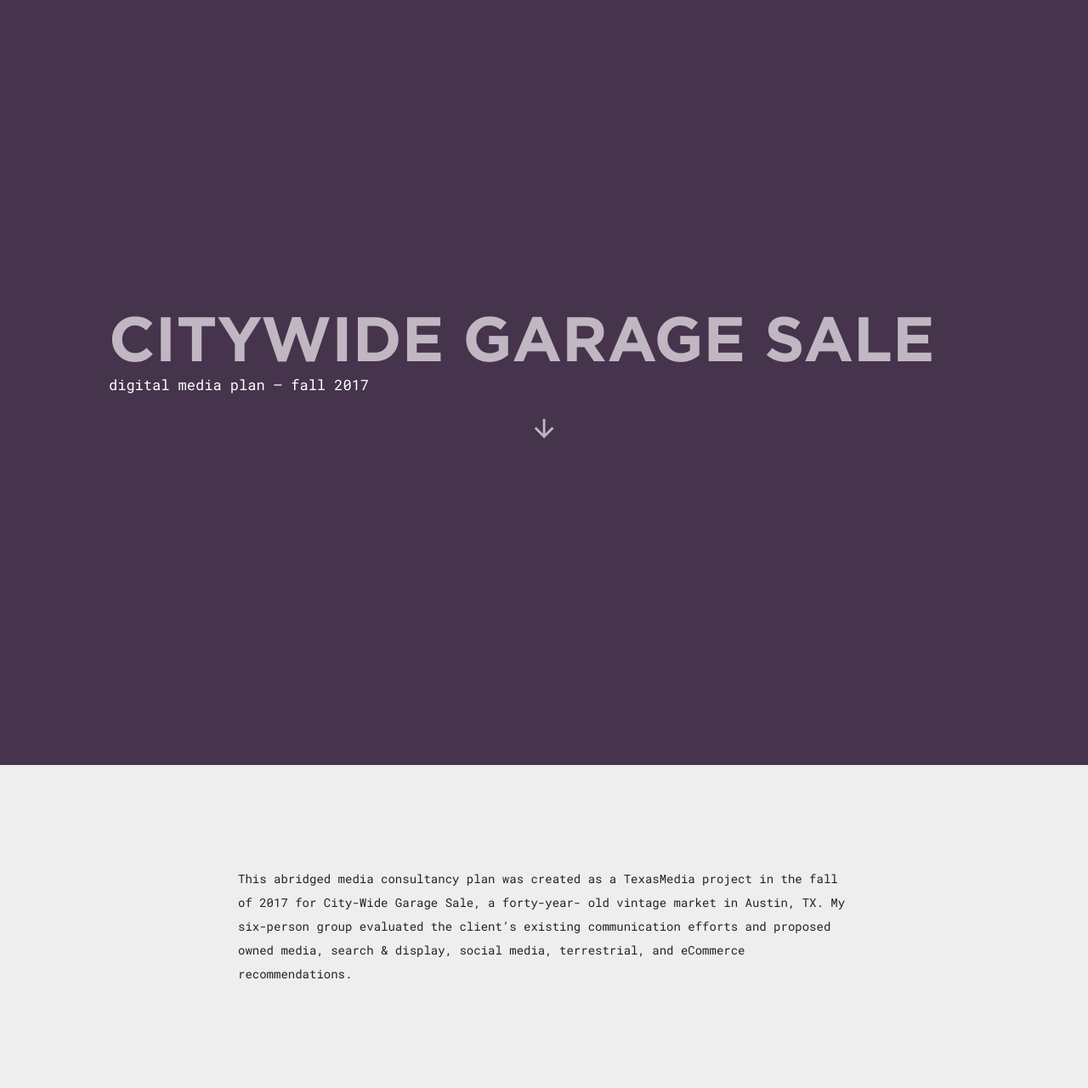
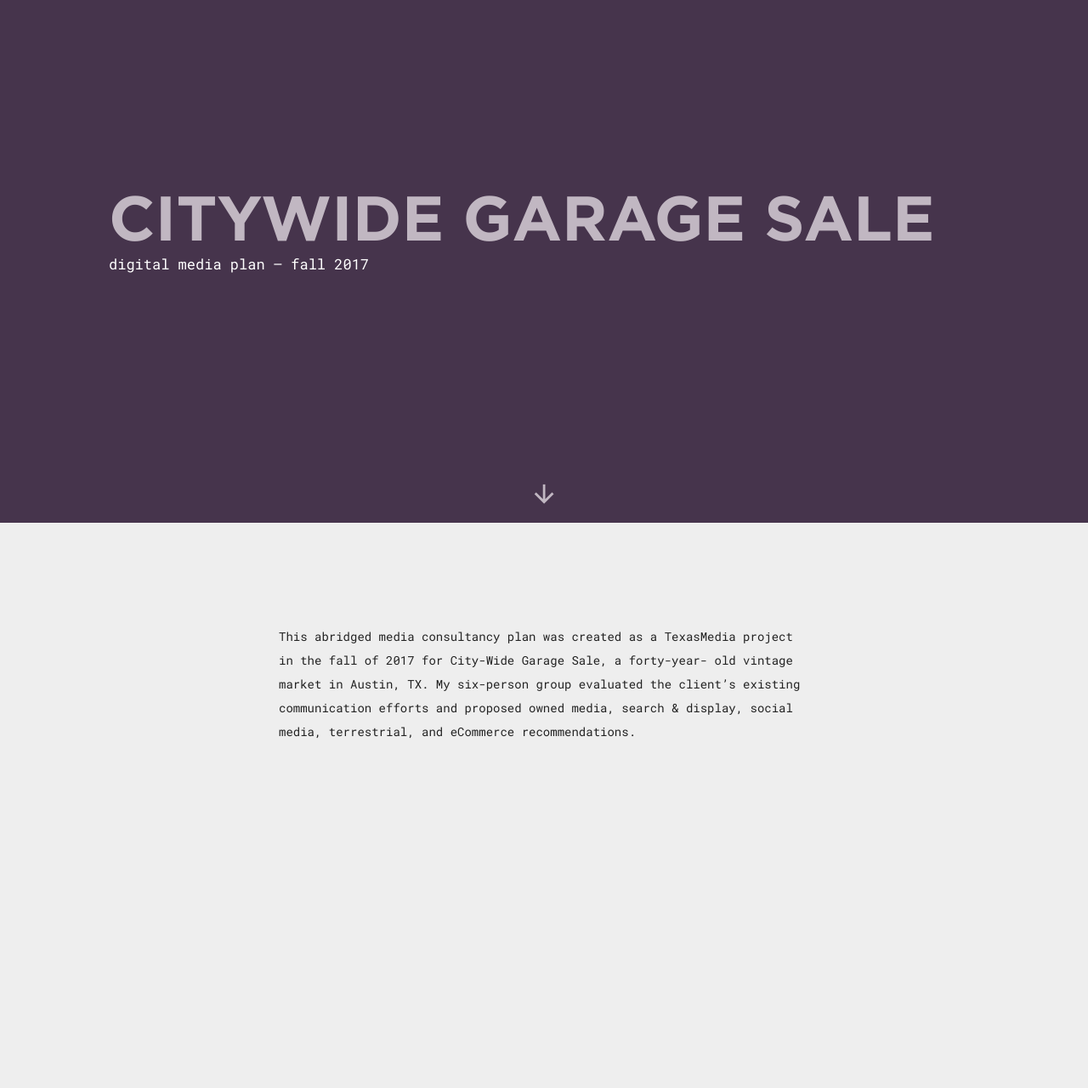
Before and after one commit to heidarianw/EricStern, a Jekyll site: the page built from _work/citywide-garage-sale.markdown, in a window 1280 px wide. Shown: the whole page at 85% size. Built offline with Jekyll 4.4.1, drawn with Linux system fonts in a browser that asks for light colours; nearby versions of some CDN libraries; some web fonts are replaced; after the commit the page ends 900 px from its top, so only the background shows below that.

Commit message:
updating projects page

```diff
--- a/_layouts/projects.html
+++ b/_layouts/projects.html
@@ -4,7 +4,7 @@
 ---
 
 <section class="project-overview column align-justify-center" style="background: {{ page.general.project_color }}">
-  <div class="intro">
+  <div class="intro column align-justify-center">
     <h1 class="title" style="color: {{ page.general.project_text_color }}">{{ page.title }}</h1>
     <div class="info">
       <h4 class="heading">{{ page.general.project_details | downcase }}</h4>
--- a/_sass/_pages.scss
+++ b/_sass/_pages.scss
@@ -96,42 +96,4 @@
   }
 }
 
-
-.project-overview {
-  min-height: 100vh;
-  background: #111;
-  width: 100vw;
-
-  .arrow {
-    bottom: 50px;
-    font-size: $base-font-size + 20px;
-    font-family: 'Ion';
-  }
-}
-
-.project-overview .title {
-  font-size: $base-font-size + 60px;
-  color: #222;
-  font-weight: bolder;
-  text-transform: uppercase;
-  line-height: 1;
-}
-
-.project-overview .intro {
-  width: $full - 20%;
-  margin: 0 auto;
-}
-
-.project-overview .heading {
-  color: $light-color;
-  font-weight: 600;
-  font-family: 'Roboto Mono';
-  font-weight: 400;
-  font-size: $base-font-size + 3px;
-
-  span {
-    font-size: $base-font-size + 3px;
-  }
-}
-
 @import url('https://fonts.googleapis.com/css?family=Roboto+Mono');
--- a/_sass/_projects.scss
+++ b/_sass/_projects.scss
@@ -1,7 +1,40 @@
+.project-overview {
+    height: $full;
+    max-height: $full-viewport-height;
+    background: #111;
+    width: $full-viewport-width;
 
-.info {
-    width: $full - 20%;
-}
+    .intro {
+        width: $full - 20%;
+        margin: 0 auto;
+        flex: 1;
+    }
+
+        .title {
+            font-size: $base-font-size + 60px;
+            color: #222;
+            font-weight: bolder;
+            text-transform: uppercase;
+            line-height: 1;
+        }
+
+    .info {
+        width: $full - 20%;
+
+        .heading {
+            color: $light-color;
+            font-weight: 600;
+            font-family: 'Roboto Mono';
+            font-weight: 400;
+            font-size: $base-font-size + 3px;
+        }
+    }
+
+    .arrow {
+        font-size: $base-font-size + 20px;
+        font-family: 'Ion';
+    }
+  }
 
 .project-content {
     width: $full;
@@ -15,6 +48,10 @@
 
     .content-block {
         margin: $gutter * 4 auto;
+    }
+
+    .text .container {
+        max-width: $half + 15%;
     }
 
     .full-width-image img {
```
Also changed, not shown: js/main.js.
